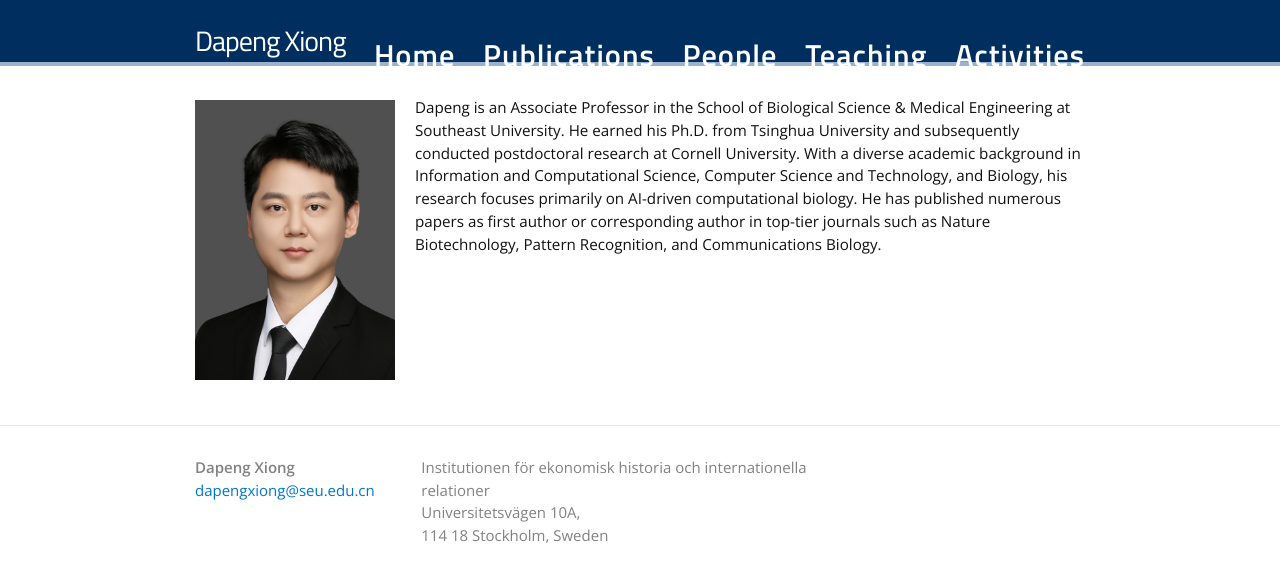
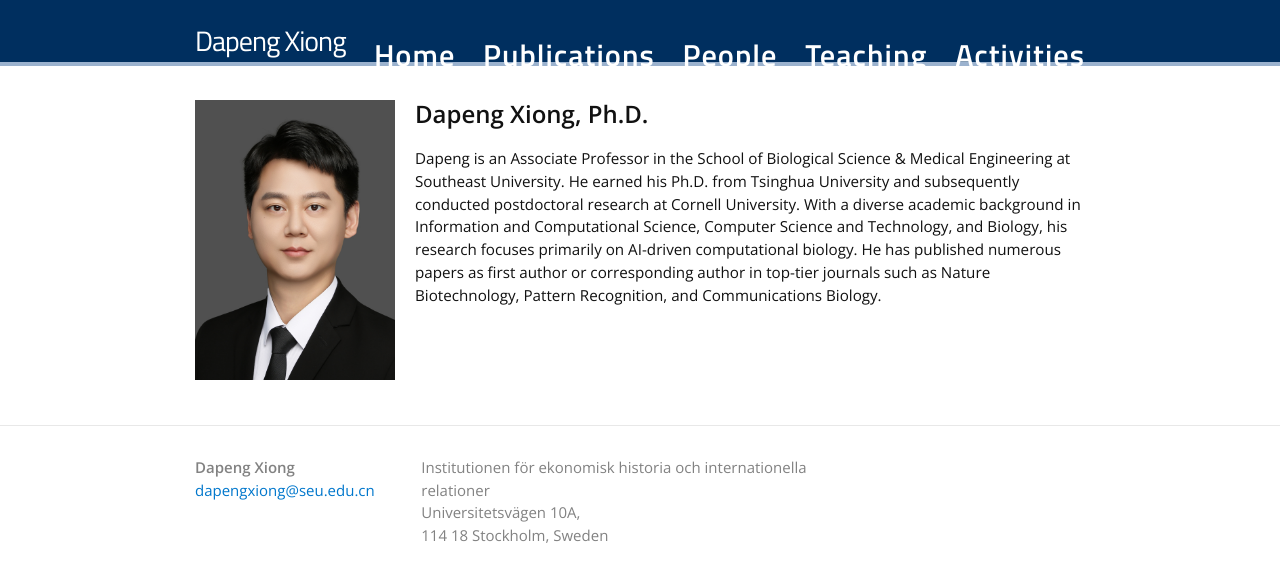
Before and after one commit to dapeng-xiong/dapeng-xiong.github.io, a Jekyll site: the page built from index.html, in a window 1280 px wide. Shown: the top 582 px of the page. Built offline with Jekyll 4.4.1, drawn with Linux system fonts in a browser that asks for light colours; nearby versions of some CDN libraries; some web fonts are replaced.

Commit message:
Update index.html

```diff
--- a/index.html
+++ b/index.html
@@ -7,6 +7,8 @@ layout: default
 <div class="home">
 
 	{% include image.html url="/images/photo.jpg" width=200 align="left" %}
+
+	<p style="font-size: 24px; font-weight: bold;">Dapeng Xiong, Ph.D.</p>
 	<p>Dapeng is an Associate Professor in the School of Biological Science & Medical Engineering at Southeast University. He earned his Ph.D. from Tsinghua University and subsequently conducted postdoctoral research at Cornell University. With a diverse academic background in Information and Computational Science, Computer Science and Technology, and Biology, his research focuses primarily on AI-driven computational biology. He has published numerous papers as first author or corresponding author in top-tier journals such as Nature Biotechnology, Pattern Recognition, and Communications Biology.</p>
 
 
```
